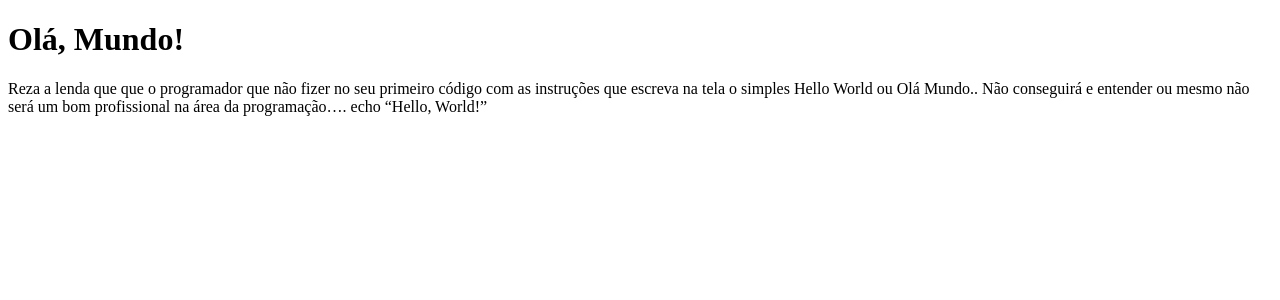
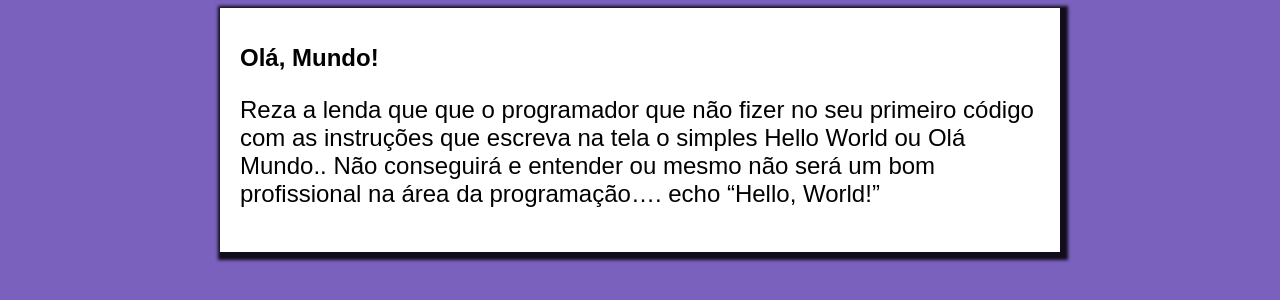
Before and after one commit to geraaldo/Ola-Mundo, a plain HTML site: page index.html in a window 1280 px wide. Drawn offline with Linux system fonts and the light colour scheme.

Commit message:
update arquivo html

```diff
--- /dev/null
+++ b/estilos/style.css
@@ -0,0 +1,17 @@
+* {
+    font-family: Arial, Helvetica, sans-serif;
+    font-size: 24px;
+}
+
+body {
+    background-color: rgb(121, 97, 189);
+
+}
+
+main {
+    background-color: white;
+    width: 800px;
+    margin: auto;
+    padding: 20px;
+    box-shadow: 3px 3px 3px 5px rgba(0, 0, 0, 0.863);
+}
--- a/index.html
+++ b/index.html
@@ -5,9 +5,17 @@
     <meta http-equiv="X-UA-Compatible" content="IE=edge">
     <meta name="viewport" content="width=device-width, initial-scale=1.0">
     <title>Primeiro Repositório</title>
+    <link rel="stylesheet" href="estilos/style.css">
 </head>
 <body>
-    <h1>Olá, Mundo!</h1>
-    <p>Reza a lenda que que o programador que não fizer no seu primeiro código com as instruções que escreva na tela o simples Hello World ou Olá Mundo.. Não conseguirá e entender ou mesmo não será um bom profissional na área da programação…. echo “Hello, World!”</p>
+    <main>
+        <header>
+            <h1>Olá, Mundo!</h1>
+        </header>
+        <article>
+            <p>Reza a lenda que que o programador que não fizer no seu primeiro código com as instruções que escreva na tela o simples Hello World ou Olá Mundo.. Não conseguirá e entender ou mesmo não será um bom profissional na área da programação…. echo “Hello, World!”</p>
+        </article>
+    </main>
+
 </body>
 </html>
```
